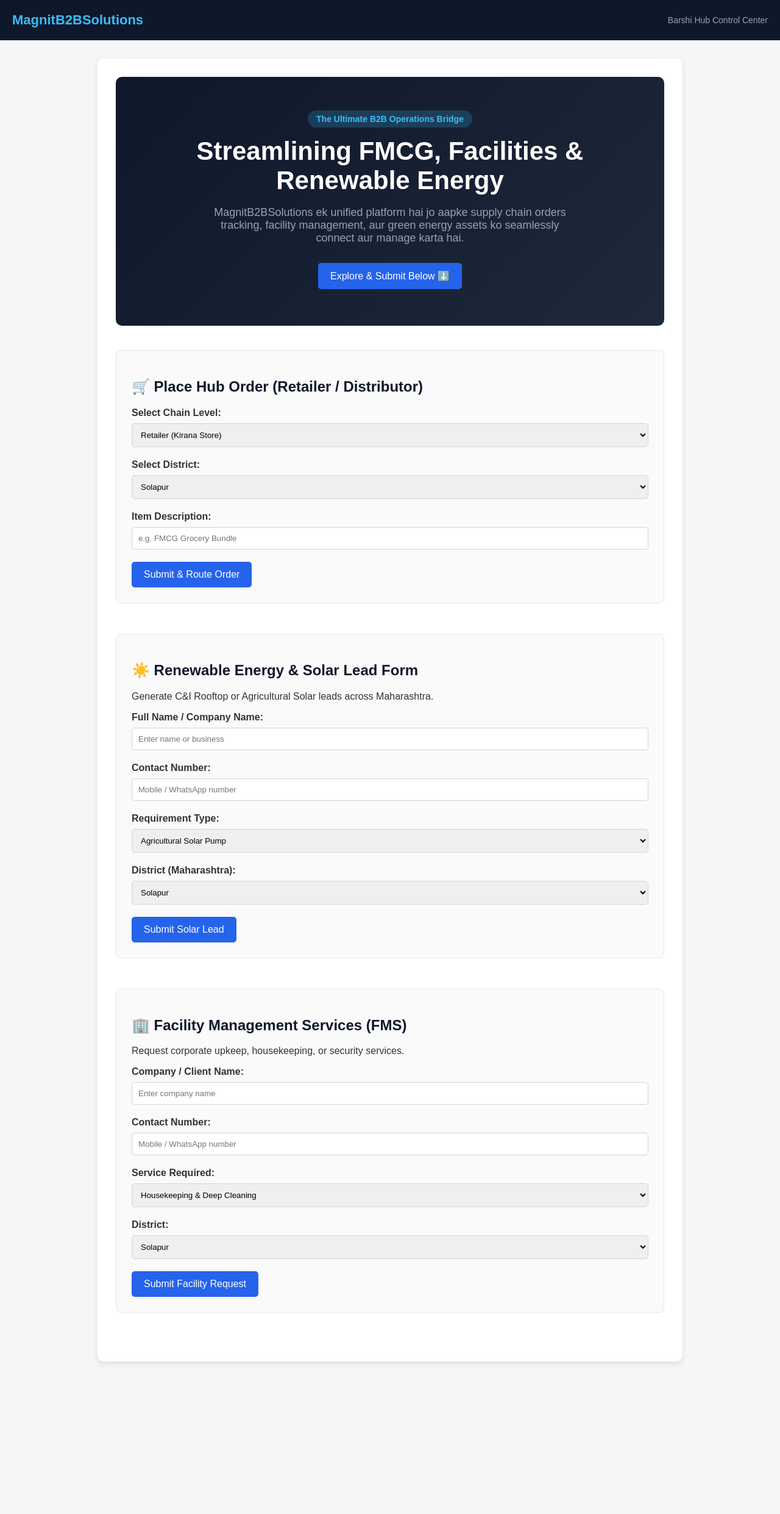
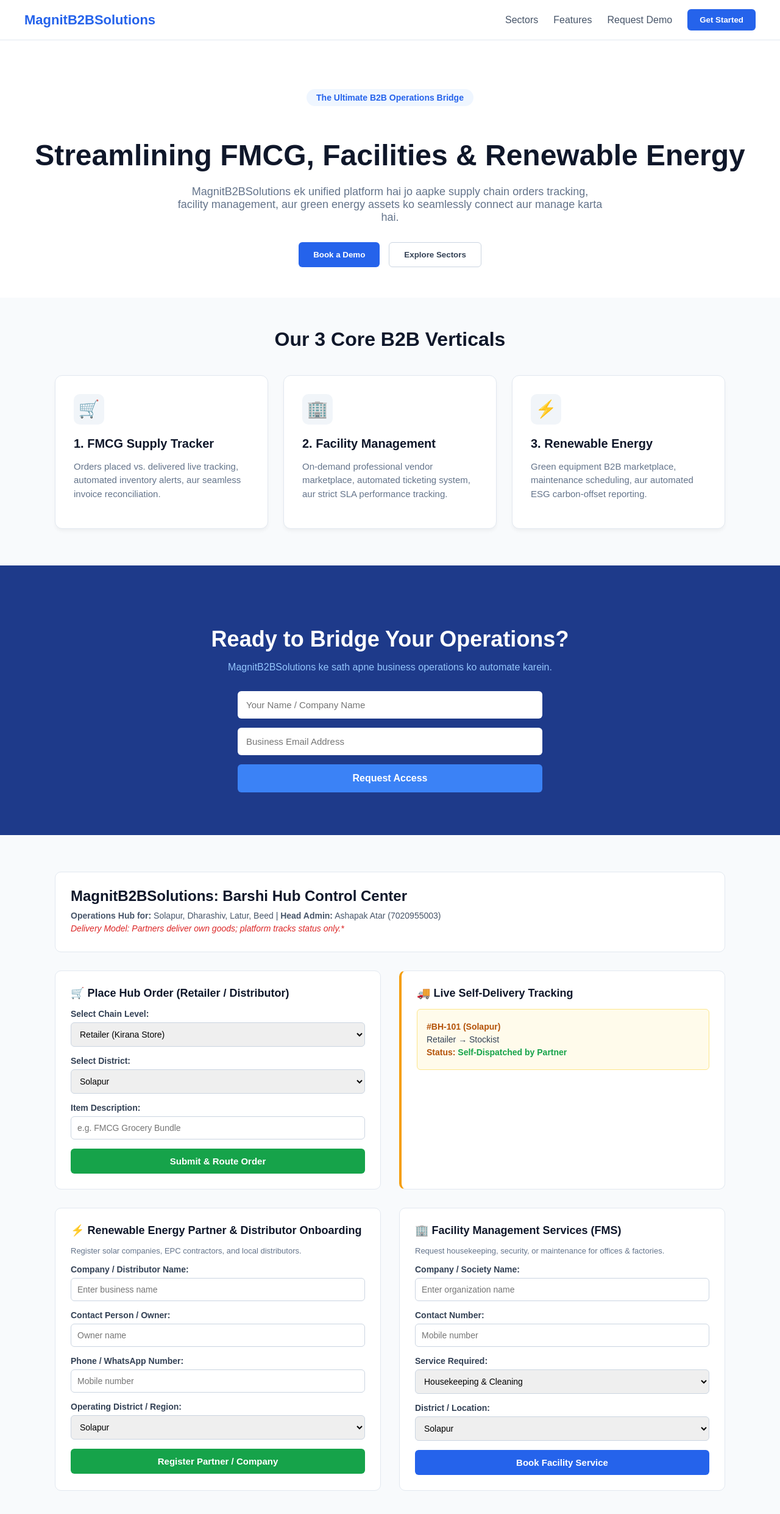
Before and after one commit to ashapak4418-collab/magnitb2bsolutions, a plain HTML site: page 01-website/index.html in a window 1280 px wide. Shown: the whole page at 61% size. Before the commit the page ends 2262 px from the top, so only its background shows below. Drawn offline with Linux system fonts and the light colour scheme.

Commit message:
Exact layout update matching screenshots

```diff
--- a/01-website/index.html
+++ b/01-website/index.html
@@ -5,48 +5,133 @@
     <meta name="viewport" content="width=device-width, initial-scale=1.0">
     <title>MagnitB2BSolutions | FMCG, Facility & Renewable Energy Bridge</title>
     <style>
-        body { font-family: Arial, sans-serif; margin: 0; padding: 0; background-color: #f4f7f6; color: #333; }
-        header { background: #0f172a; color: white; padding: 20px; display: flex; justify-content: space-between; align-items: center; }
-        .logo { font-size: 22px; font-weight: bold; color: #38bdf8; }
-        .container { max-width: 900px; margin: 30px auto; background: white; padding: 30px; border-radius: 10px; box-shadow: 0 4px 10px rgba(0,0,0,0.1); }
-        h2, h3 { color: #0f172a; }
-        .form-group { margin-bottom: 20px; }
-        label { display: block; margin-bottom: 8px; font-weight: bold; }
-        input, select, textarea { width: 100%; padding: 10px; border: 1px solid #cbd5e1; border-radius: 5px; box-sizing: border-box; }
-        button { background: #2563eb; color: white; border: none; padding: 12px 20px; font-size: 16px; border-radius: 5px; cursor: pointer; }
-        button:hover { background: #1d4ed8; }
+        body { font-family: Arial, sans-serif; margin: 0; padding: 0; background-color: #f8fafc; color: #1e293b; }
 
-        /* Hero Section */
-        .hero { text-align: center; padding: 60px 20px; background: linear-gradient(135deg, #0f172a, #1e293b); color: white; border-radius: 10px; margin-bottom: 40px; }
-        .hero span { background: rgba(56, 189, 248, 0.2); color: #38bdf8; padding: 6px 14px; border-radius: 20px; font-size: 14px; font-weight: bold; }
-        .hero h1 { font-size: 42px; margin: 20px 0 10px 0; }
-        .hero p { font-size: 18px; color: #94a3b8; margin-bottom: 30px; max-width: 600px; margin-left: auto; margin-right: auto; }
+        /* Navbar */
+        header { background: #ffffff; padding: 15px 40px; display: flex; justify-content: space-between; align-items: center; border-bottom: 1px solid #e2e8f0; position: sticky; top: 0; z-index: 1000; }
+        .logo { font-size: 22px; font-weight: bold; color: #2563eb; }
+        .nav-links { display: flex; gap: 25px; align-items: center; }
+        .nav-links a { text-decoration: none; color: #475569; font-weight: 500; }
+        .btn-primary { background: #2563eb; color: white; border: none; padding: 10px 20px; border-radius: 6px; font-weight: bold; cursor: pointer; }
 
-        .section-box { margin-bottom: 50px; padding: 25px; border: 1px solid #e2e8f0; border-radius: 8px; background: #fafafa; }
+        /* Section 1: Hero */
+        .hero { text-align: center; padding: 80px 20px 50px 20px; background: #ffffff; }
+        .hero-badge { background: #eff6ff; color: #2563eb; padding: 6px 16px; border-radius: 20px; font-size: 14px; font-weight: bold; display: inline-block; margin-bottom: 20px; }
+        .hero h1 { font-size: 48px; color: #0f172a; margin-bottom: 20px; line-height: 1.2; }
+        .hero p { font-size: 18px; color: #64748b; max-width: 700px; margin: 0 auto 30px auto; }
+        .hero-btns { display: flex; justify-content: center; gap: 15px; }
+        .btn-outline { background: white; border: 1px solid #cbd5e1; padding: 12px 24px; border-radius: 6px; font-weight: bold; color: #334155; cursor: pointer; }
+
+        /* Section 2: Core Verticals */
+        .verticals-section { max-width: 1100px; margin: 50px auto; padding: 0 20px; text-align: center; }
+        .verticals-section h2 { font-size: 32px; color: #0f172a; margin-bottom: 40px; }
+        .cards-grid { display: grid; grid-template-columns: repeat(auto-fit, minmax(320px, 1fr)); gap: 25px; text-align: left; }
+        .card { background: white; padding: 30px; border-radius: 12px; border: 1px solid #e2e8f0; box-shadow: 0 4px 6px -1px rgba(0,0,0,0.05); }
+        .card-icon { font-size: 28px; background: #f1f5f9; width: 50px; height: 50px; display: flex; align-items: center; justify-content: center; border-radius: 10px; margin-bottom: 20px; }
+        .card h3 { font-size: 20px; color: #0f172a; margin-bottom: 10px; }
+        .card p { color: #64748b; font-size: 15px; line-height: 1.5; }
+
+        /* Section 3: Ready to Bridge Blue Banner */
+        .cta-banner { background: #1e3a8a; color: white; text-align: center; padding: 70px 20px; margin: 60px 0; }
+        .cta-banner h2 { font-size: 36px; margin-bottom: 15px; }
+        .cta-banner p { color: #93c5fd; font-size: 16px; margin-bottom: 30px; }
+        .cta-form { max-width: 500px; margin: 0 auto; display: flex; flex-direction: column; gap: 15px; }
+        .cta-form input { padding: 14px; border-radius: 6px; border: none; font-size: 15px; }
+        .cta-form button { background: #3b82f6; color: white; border: none; padding: 14px; border-radius: 6px; font-weight: bold; font-size: 16px; cursor: pointer; }
+
+        /* Section 4 & 5: Hub Control Center & Forms Container */
+        .main-container { max-width: 1100px; margin: 0 auto 60px auto; padding: 0 20px; }
+        .hub-header { background: #ffffff; padding: 25px; border-radius: 10px; border: 1px solid #e2e8f0; margin-bottom: 30px; }
+        .hub-header h2 { margin: 0 0 10px 0; color: #0f172a; font-size: 24px; }
+        .hub-header p { margin: 5px 0; color: #475569; font-size: 14px; }
+
+        .form-grid-2 { display: grid; grid-template-columns: 1fr 1fr; gap: 30px; margin-bottom: 30px; }
+        .form-box { background: white; padding: 25px; border-radius: 10px; border: 1px solid #e2e8f0; }
+        .form-box h3 { margin-top: 0; color: #0f172a; font-size: 18px; margin-bottom: 15px; }
+        .form-group { margin-bottom: 15px; }
+        label { display: block; margin-bottom: 6px; font-weight: 600; font-size: 14px; color: #334155; }
+        input, select { width: 100%; padding: 10px; border: 1px solid #cbd5e1; border-radius: 6px; box-sizing: border-box; font-size: 14px; }
+
+        .btn-submit { background: #16a34a; color: white; border: none; padding: 12px; width: 100%; font-size: 15px; font-weight: bold; border-radius: 6px; cursor: pointer; }
+        .btn-submit:hover { background: #15803d; }
+
+        /* Tracking Box */
+        .tracking-box { background: white; padding: 25px; border-radius: 10px; border: 1px solid #e2e8f0; border-left: 4px solid #f59e0b; }
+        .tracking-box h3 { margin-top: 0; color: #0f172a; font-size: 18px; margin-bottom: 15px; }
+        .tracking-card { background: #fffbeb; border: 1px solid #fde68a; padding: 15px; border-radius: 6px; }
+        .tracking-card p { margin: 5px 0; font-size: 14px; color: #b45309; font-weight: bold; }
     </style>
 </head>
 <body>
 
+    <!-- Navbar -->
     <header>
         <div class="logo">MagnitB2BSolutions</div>
-        <div style="font-size: 14px; color: #94a3b8;">Barshi Hub Control Center</div>
+        <div class="nav-links">
+            <a href="#">Sectors</a>
+            <a href="#">Features</a>
+            <a href="#">Request Demo</a>
+            <button class="btn-primary">Get Started</button>
+        </div>
     </header>
 
-    <div class="container">
+    <!-- Section 1: Hero Section -->
+    <div class="hero">
+        <div class="hero-badge">The Ultimate B2B Operations Bridge</div>
+        <h1>Streamlining FMCG, Facilities & Renewable Energy</h1>
+        <p>MagnitB2BSolutions ek unified platform hai jo aapke supply chain orders tracking, facility management, aur green energy assets ko seamlessly connect aur manage karta hai.</p>
+        <div class="hero-btns">
+            <button class="btn-primary" style="padding: 12px 24px;">Book a Demo</button>
+            <button class="btn-outline">Explore Sectors</button>
+        </div>
+    </div>
 
-        <!-- Hero Section -->
-        <div class="hero">
-            <span>The Ultimate B2B Operations Bridge</span>
-            <h1>Streamlining FMCG, Facilities & Renewable Energy</h1>
-            <p>MagnitB2BSolutions ek unified platform hai jo aapke supply chain orders tracking, facility management, aur green energy assets ko seamlessly connect aur manage karta hai.</p>
-            <a href="#forms-section"><button>Explore & Submit Below ⬇️</button></a>
+    <!-- Section 2: Our 3 Core B2B Verticals -->
+    <div class="verticals-section">
+        <h2>Our 3 Core B2B Verticals</h2>
+        <div class="cards-grid">
+            <div class="card">
+                <div class="card-icon">🛒</div>
+                <h3>1. FMCG Supply Tracker</h3>
+                <p>Orders placed vs. delivered live tracking, automated inventory alerts, aur seamless invoice reconciliation.</p>
+            </div>
+            <div class="card">
+                <div class="card-icon">🏢</div>
+                <h3>2. Facility Management</h3>
+                <p>On-demand professional vendor marketplace, automated ticketing system, aur strict SLA performance tracking.</p>
+            </div>
+            <div class="card">
+                <div class="card-icon">⚡</div>
+                <h3>3. Renewable Energy</h3>
+                <p>Green equipment B2B marketplace, maintenance scheduling, aur automated ESG carbon-offset reporting.</p>
+            </div>
+        </div>
+    </div>
+
+    <!-- Section 3: Ready to Bridge Your Operations? -->
+    <div class="cta-banner">
+        <h2>Ready to Bridge Your Operations?</h2>
+        <p>MagnitB2BSolutions ke sath apne business operations ko automate karein.</p>
+        <form class="cta-form" id="accessForm">
+            <input type="text" id="accessName" placeholder="Your Name / Company Name" required>
+            <input type="email" id="accessEmail" placeholder="Business Email Address" required>
+            <button type="submit">Request Access</button>
+        </form>
+    </div>
+
+    <!-- Section 4 & 5: Hub Control Center & Forms -->
+    <div class="main-container">
+
+        <div class="hub-header">
+            <h2>MagnitB2BSolutions: Barshi Hub Control Center</h2>
+            <p><strong>Operations Hub for:</strong> Solapur, Dharashiv, Latur, Beed | <strong>Head Admin:</strong> Ashapak Atar (7020955003)</p>
+            <p style="color: #dc2626; font-style: italic;">Delivery Model: Partners deliver own goods; platform tracks status only.*</p>
         </div>
 
-        <div id="forms-section">
-
-            <!-- 1. Hub Order Form -->
-            <div class="section-box">
-                <h2>🛒 Place Hub Order (Retailer / Distributor)</h2>
+        <div class="form-grid-2">
+            <!-- Place Hub Order Form -->
+            <div class="form-box">
+                <h3>🛒 Place Hub Order (Retailer / Distributor)</h3>
                 <form id="hubOrderForm">
                     <div class="form-group">
                         <label>Select Chain Level:</label>
@@ -69,80 +154,86 @@
                         <label>Item Description:</label>
                         <input type="text" id="itemDescription" placeholder="e.g. FMCG Grocery Bundle" required>
                     </div>
-                    <button type="submit">Submit & Route Order</button>
+                    <button type="submit" class="btn-submit">Submit & Route Order</button>
                 </form>
             </div>
 
-            <!-- 2. Renewable Energy & Solar Lead Form -->
-            <div class="section-box">
-                <h2>☀️ Renewable Energy & Solar Lead Form</h2>
-                <p>Generate C&I Rooftop or Agricultural Solar leads across Maharashtra.</p>
+            <!-- Live Self-Delivery Tracking -->
+            <div class="tracking-box">
+                <h3>🚚 Live Self-Delivery Tracking</h3>
+                <div class="tracking-card">
+                    <p>#BH-101 (Solapur)</p>
+                    <p style="color: #334155; font-weight: normal;">Retailer &rarr; Stockist</p>
+                    <p>Status: <span style="color: #16a34a;">Self-Dispatched by Partner</span></p>
+                </div>
+            </div>
+        </div>
+
+        <!-- Renewable Energy & Facility Management Forms Grid -->
+        <div class="form-grid-2">
+
+            <!-- Renewable Energy Onboarding -->
+            <div class="form-box">
+                <h3>⚡ Renewable Energy Partner & Distributor Onboarding</h3>
+                <p style="font-size: 13px; color: #64748b; margin-bottom: 15px;">Register solar companies, EPC contractors, and local distributors.</p>
                 <form id="solarLeadForm">
                     <div class="form-group">
-                        <label>Full Name / Company Name:</label>
-                        <input type="text" id="solarName" placeholder="Enter name or business" required>
+                        <label>Company / Distributor Name:</label>
+                        <input type="text" id="solarName" placeholder="Enter business name" required>
+                    </div>
+                    <div class="form-group">
+                        <label>Contact Person / Owner:</label>
+                        <input type="text" id="solarOwner" placeholder="Owner name" required>
+                    </div>
+                    <div class="form-group">
+                        <label>Phone / WhatsApp Number:</label>
+                        <input type="text" id="solarPhone" placeholder="Mobile number" required>
+                    </div>
+                    <div class="form-group">
+                        <label>Operating District / Region:</label>
+                        <select id="solarDistrict">
+                            <option>Solapur</option>
+                            <option>Dharashiv</option>
+                            <option>Latur</option>
+                            <option>Beed</option>
+                        </select>
+                    </div>
+                    <button type="submit" class="btn-submit">Register Partner / Company</button>
+                </form>
+            </div>
+
+            <!-- Facility Management Services (FMS) -->
+            <div class="form-box">
+                <h3>🏢 Facility Management Services (FMS)</h3>
+                <p style="font-size: 13px; color: #64748b; margin-bottom: 15px;">Request housekeeping, security, or maintenance for offices & factories.</p>
+                <form id="facilityForm">
+                    <div class="form-group">
+                        <label>Company / Society Name:</label>
+                        <input type="text" id="facilityName" placeholder="Enter organization name" required>
                     </div>
                     <div class="form-group">
                         <label>Contact Number:</label>
-                        <input type="text" id="solarPhone" placeholder="Mobile / WhatsApp number" required>
-                    </div>
-                    <div class="form-group">
-                        <label>Requirement Type:</label>
-                        <select id="solarRequirement">
-                            <option>Agricultural Solar Pump</option>
-                            <option>Commercial Rooftop Solar (C&I)</option>
-                            <option>Industrial Solar Plant</option>
-                        </select>
-                    </div>
-                    <div class="form-group">
-                        <label>District (Maharashtra):</label>
-                        <select id="solarDistrict">
-                            <option>Solapur</option>
-                            <option>Pune</option>
-                            <option>Dharashiv</option>
-                            <option>Latur</option>
-                            <option>Beed</option>
-                            <option>Mumbai</option>
-                            <option>Nagpur</option>
-                        </select>
-                    </div>
-                    <button type="submit">Submit Solar Lead</button>
-                </form>
-            </div>
-
-            <!-- 3. Facility Management Services (FMS) Form (Added back) -->
-            <div class="section-box">
-                <h2>🏢 Facility Management Services (FMS)</h2>
-                <p>Request corporate upkeep, housekeeping, or security services.</p>
-                <form id="facilityForm">
-                    <div class="form-group">
-                        <label>Company / Client Name:</label>
-                        <input type="text" id="facilityName" placeholder="Enter company name" required>
-                    </div>
-                    <div class="form-group">
-                        <label>Contact Number:</label>
-                        <input type="text" id="facilityPhone" placeholder="Mobile / WhatsApp number" required>
+                        <input type="text" id="facilityPhone" placeholder="Mobile number" required>
                     </div>
                     <div class="form-group">
                         <label>Service Required:</label>
                         <select id="facilityService">
-                            <option>Housekeeping & Deep Cleaning</option>
+                            <option>Housekeeping & Cleaning</option>
                             <option>Security Services</option>
                             <option>Electro-Mechanical Maintenance</option>
                             <option>Complete Facility Management</option>
                         </select>
                     </div>
                     <div class="form-group">
-                        <label>District:</label>
+                        <label>District / Location:</label>
                         <select id="facilityDistrict">
                             <option>Solapur</option>
-                            <option>Pune</option>
                             <option>Dharashiv</option>
                             <option>Latur</option>
                             <option>Beed</option>
                         </select>
                     </div>
-                    <button type="submit">Submit Facility Request</button>
+                    <button type="submit" class="btn-submit" style="background: #2563eb;">Book Facility Service</button>
                 </form>
             </div>
 
@@ -151,61 +242,67 @@
     </div>
 
     <script>
-        // Solar Lead Form Submission
+        const backendURL = 'https://magnitb2bsolutions-5.onrender.com/api/lead';
+
+        // Hub Order Form
+        document.getElementById('hubOrderForm').addEventListener('submit', function(e) {
+            e.preventDefault();
+            const data = {
+                type: 'Hub Order',
+                chainLevel: document.getElementById('chainLevel').value,
+                district: document.getElementById('hubDistrict').value,
+                item: document.getElementById('itemDescription').value,
+                date: new Date().toLocaleString()
+            };
+            sendData(data, this);
+        });
+
+        // Solar Partner Onboarding
         document.getElementById('solarLeadForm').addEventListener('submit', function(e) {
             e.preventDefault();
-            const leadData = {
-                type: 'Solar Lead',
-                name: document.getElementById('solarName').value,
+            const data = {
+                type: 'Solar Onboarding',
+                company: document.getElementById('solarName').value,
+                owner: document.getElementById('solarOwner').value,
                 phone: document.getElementById('solarPhone').value,
-                requirement: document.getElementById('solarRequirement').value,
                 district: document.getElementById('solarDistrict').value,
                 date: new Date().toLocaleString()
             };
-
-            fetch('https://magnitb2bsolutions-5.onrender.com/api/lead', {
-                method: 'POST',
-                headers: { 'Content-Type': 'application/json' },
-                body: JSON.stringify(leadData)
-            })
-            .then(response => response.json())
-            .then(data => {
-                alert('Solar Lead Successfully Saved to Database!');
-                this.reset();
-            })
-            .catch(error => {
-                console.error('Error:', error);
-                alert('Error submitting lead.');
-            });
+            sendData(data, this);
         });
 
-        // Facility Management Form Submission
+        // Facility Management Form
         document.getElementById('facilityForm').addEventListener('submit', function(e) {
             e.preventDefault();
-            const facilityData = {
+            const data = {
                 type: 'Facility Management',
-                name: document.getElementById('facilityName').value,
+                organization: document.getElementById('facilityName').value,
                 phone: document.getElementById('facilityPhone').value,
                 service: document.getElementById('facilityService').value,
                 district: document.getElementById('facilityDistrict').value,
                 date: new Date().toLocaleString()
             };
+            sendData(data, this);
+        });
 
-            fetch('https://magnitb2bsolutions-5.onrender.com/api/lead', {
+        // Helper function to send data to Render API
+        function sendData(payload, formElement) {
+            fetch(backendURL, {
                 method: 'POST',
                 headers: { 'Content-Type': 'application/json' },
-                body: JSON.stringify(facilityData)
+                body: JSON.stringify(payload)
             })
-            .then(response => response.json())
-            .then(data => {
-                alert('Facility Request Successfully Saved to Database!');
-                this.reset();
+            .then(res => res.json())
+            .then(resData => {
+                alert('Success! Data saved to database.');
+                formElement.reset();
             })
-            .catch(error => {
-                console.error('Error:', error);
-                alert('Error submitting request.');
+            .catch(err => {
+                console.error(err);
+                alert('Error connecting to server.');
             });
-        });
+        }
     </script>
+
 </body>
 </html>
```
